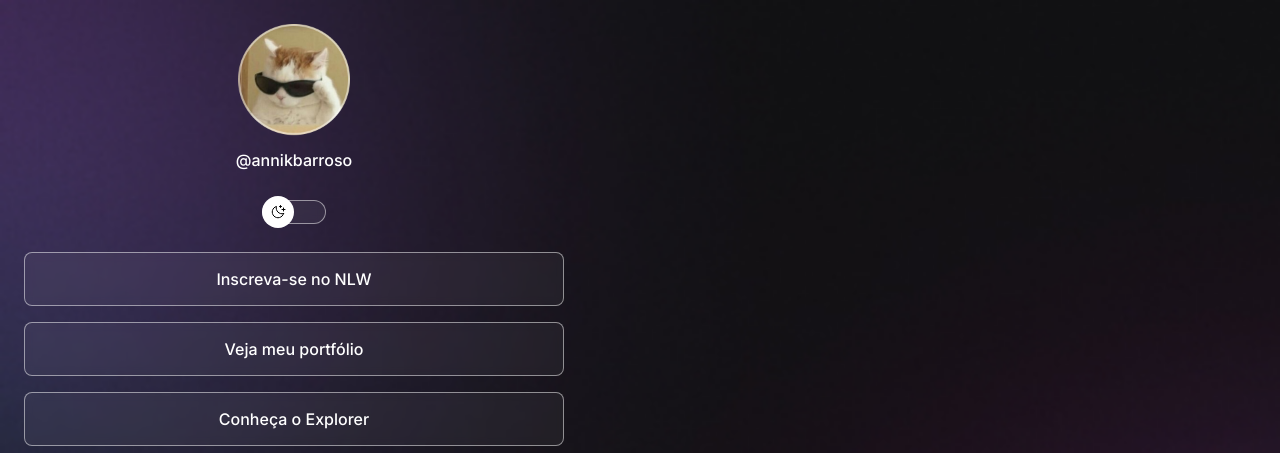
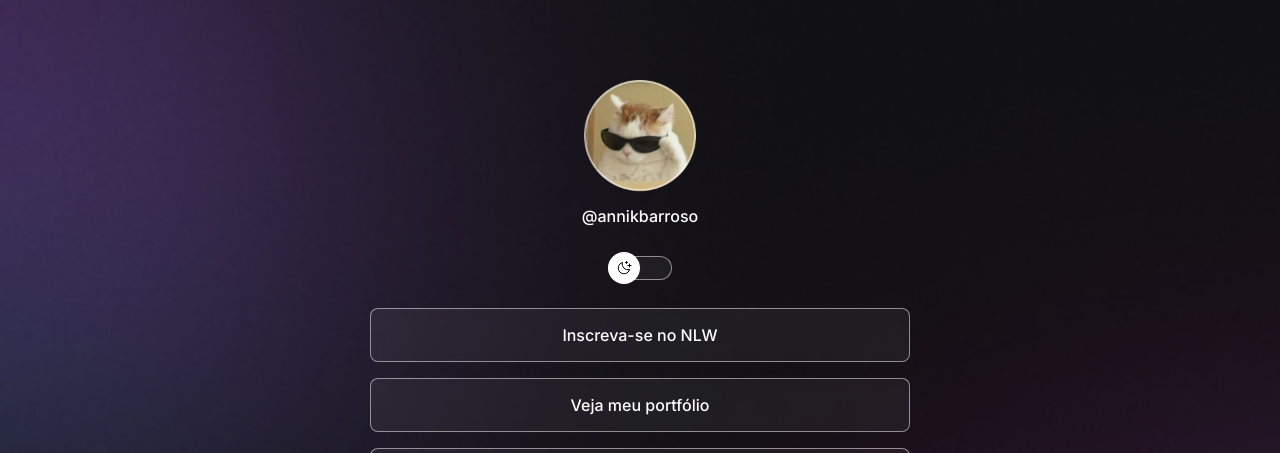
Before and after one commit to annikoliveira/projeto, a plain HTML site: page index.html in a window 1280 px wide. Shown: the top 453 px of the page. Drawn offline with nearby package versions, Linux system fonts and the light colour scheme.

Commit message:
adjust container width

```diff
--- a/style.css
+++ b/style.css
@@ -37,6 +37,7 @@ body * {
 #container {
     width: 100%;
     max-width: 588px;
+    margin: 56px auto 0px;
     padding: 0 24px;
 }
 
```
